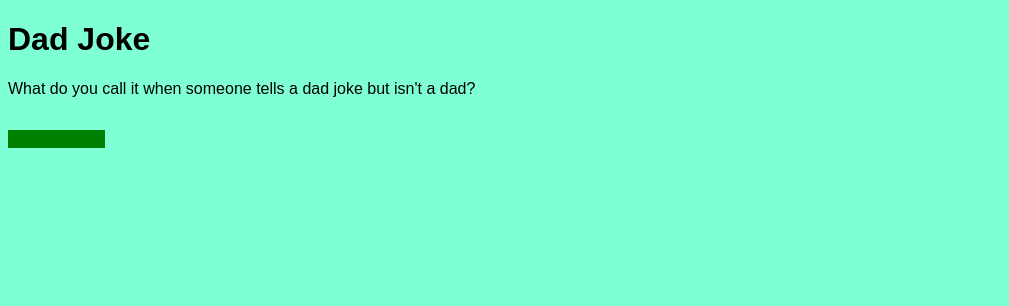
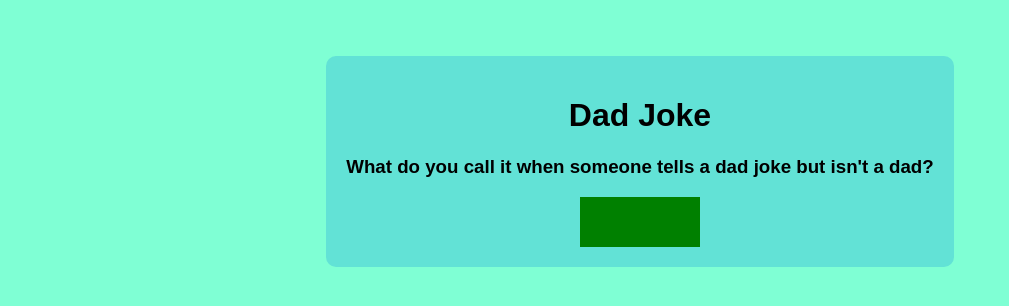
Before and after one commit to Tapiteka/three_commits_project, a plain HTML site: page index.html in a window 1280 px wide. Shown: the whole page, without its empty margins (0-1009 px from the left). Drawn offline with Linux system fonts and the light colour scheme.

Commit message:
added answer and styles

```diff
--- a/index.html
+++ b/index.html
@@ -5,8 +5,13 @@
     <link rel="stylesheet" href="style.css">
 </head>
 <body>
-    <h1>Dad Joke</h1>
-    <p>What do you call it when someone tells a dad joke but isn't a dad?</p>
-    <p id="answer">asdfasd;lkj;sd</p>
+    <div class="container">
+        <h1>Dad Joke</h1>
+        <h3>What do you call it when someone tells a dad joke but isn't a dad?</h3>
+        <div id="answer">
+            <p id="answer-text">A Faux Pa</p>
+        </div>
+    </div>
+
 </body>
 </html>
--- a/style.css
+++ b/style.css
@@ -1,10 +1,23 @@
 body {
     font-family: Arial, Helvetica, sans-serif;
     background-color: aquamarine;
+    text-align: center;
 }
-
+.container {
+    background-color: rgba(15, 139, 220, .25);
+    display: inline-block;
+    margin-top: 3rem;
+    padding: 20px;
+    border-radius: 10px;
+}
 #answer {
     background-color: green;
     color: green;
     display: inline-block;
+    text-transform: uppercase;
+    box-shadow: 4px 2px 10px .75;
+    padding: 0px 20px 0px 20px;
 }
+#answer-text:hover {
+    color: white;
+}
```
